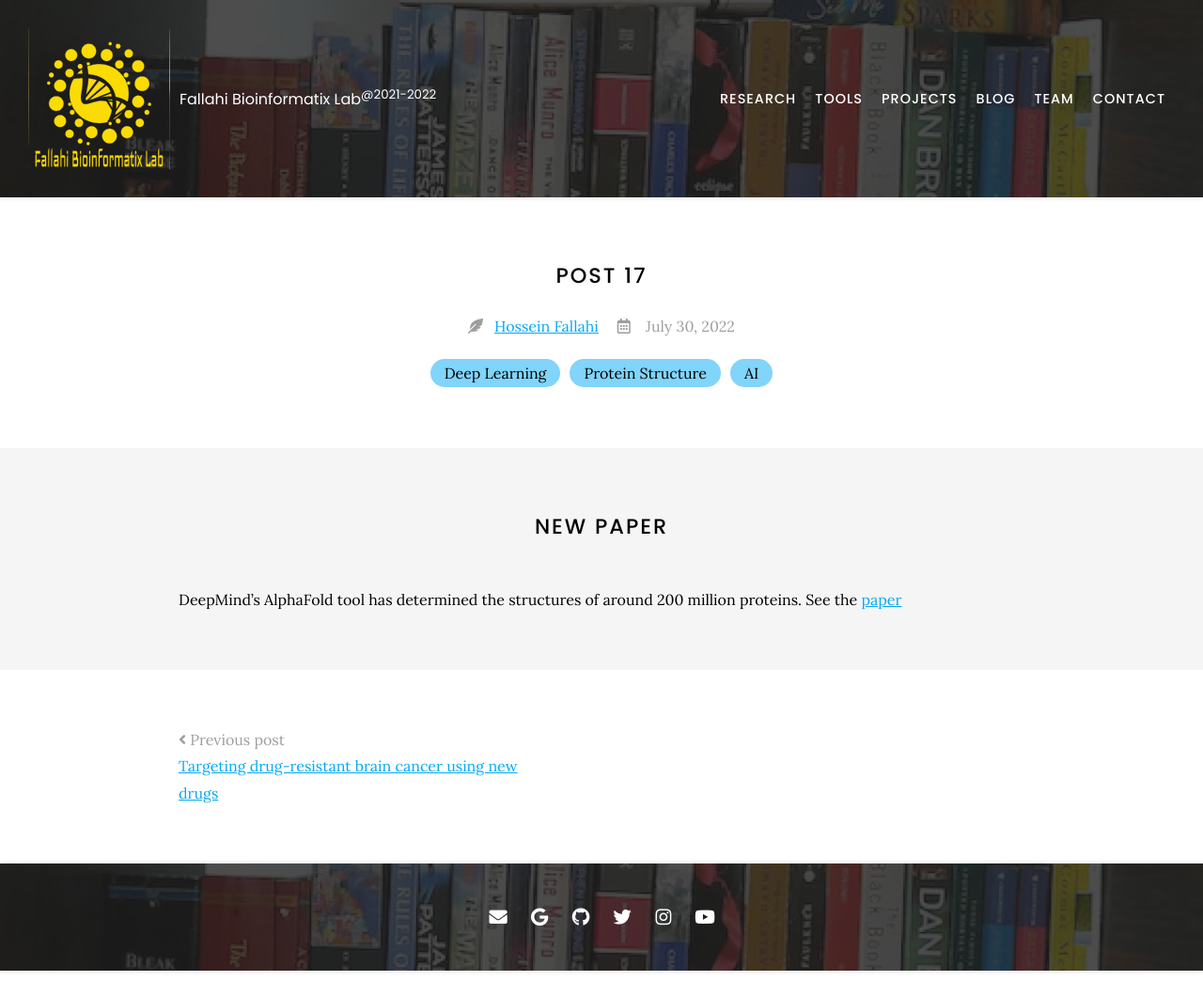
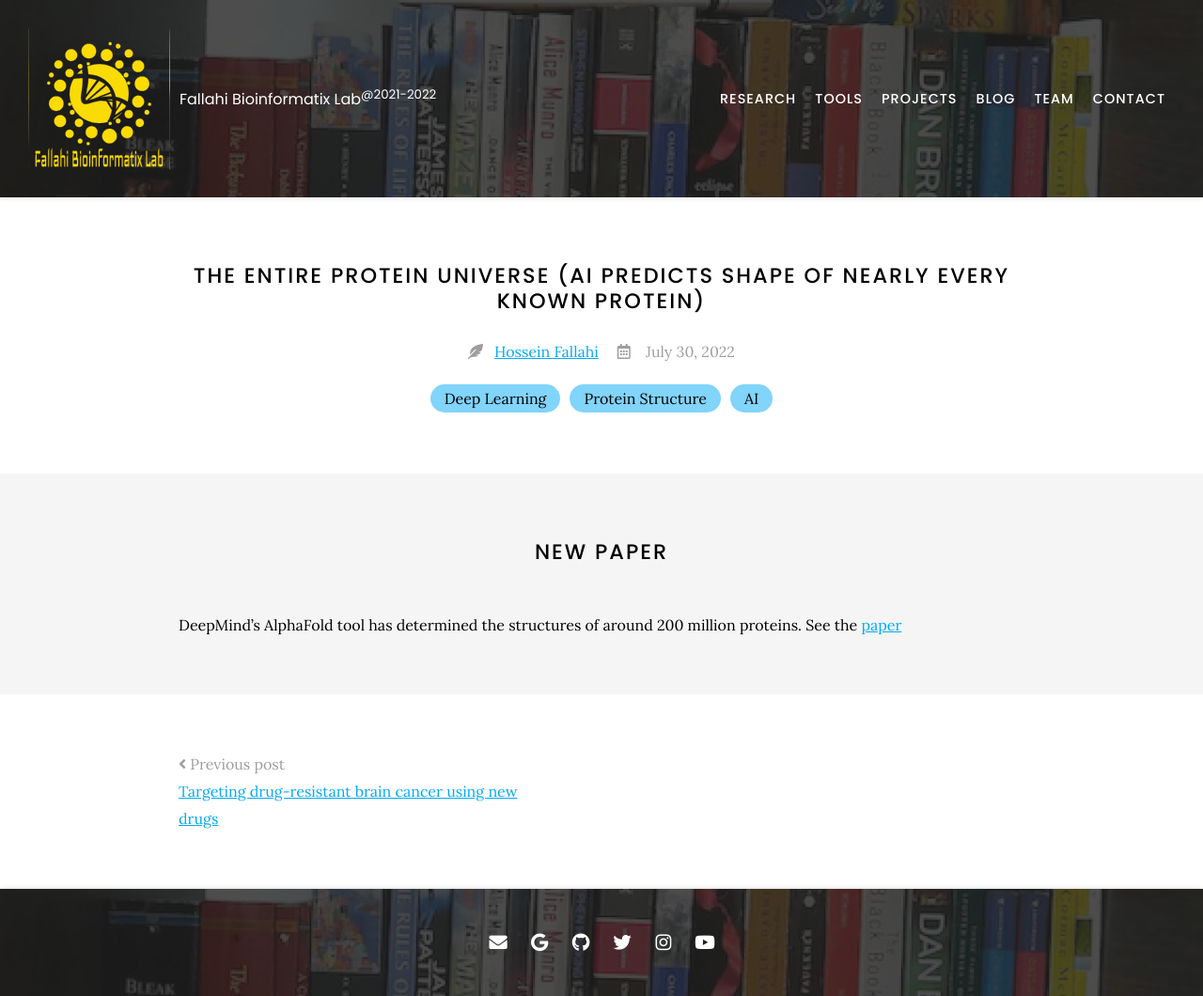
Before and after one commit to Hossein-Fallahi/Fallahi-Bioinformatics-Lab, a Jekyll site: the page built from _posts/2022-07-30-post-17.md, in a window 1280 px wide. Shown: the whole page at 94% size. Built offline with Jekyll 4.4.1, drawn with Linux system fonts in a browser that asks for light colours; nearby versions of some CDN libraries; before the commit the page ends 1033 px from its top, so only the background shows below that; some of the changed lines change nothing that is shown.

Commit message:
Update 2022-07-30-post-17.md

```diff
--- a/_posts/2022-07-30-post-17.md
+++ b/_posts/2022-07-30-post-17.md
@@ -1,5 +1,5 @@
 ---
-title:The entire protein universe: AI predicts shape of nearly every known protein
+title: The entire protein universe (AI predicts shape of nearly every known protein)
 tags:
   - Deep Learning
   - Protein Structure
```
